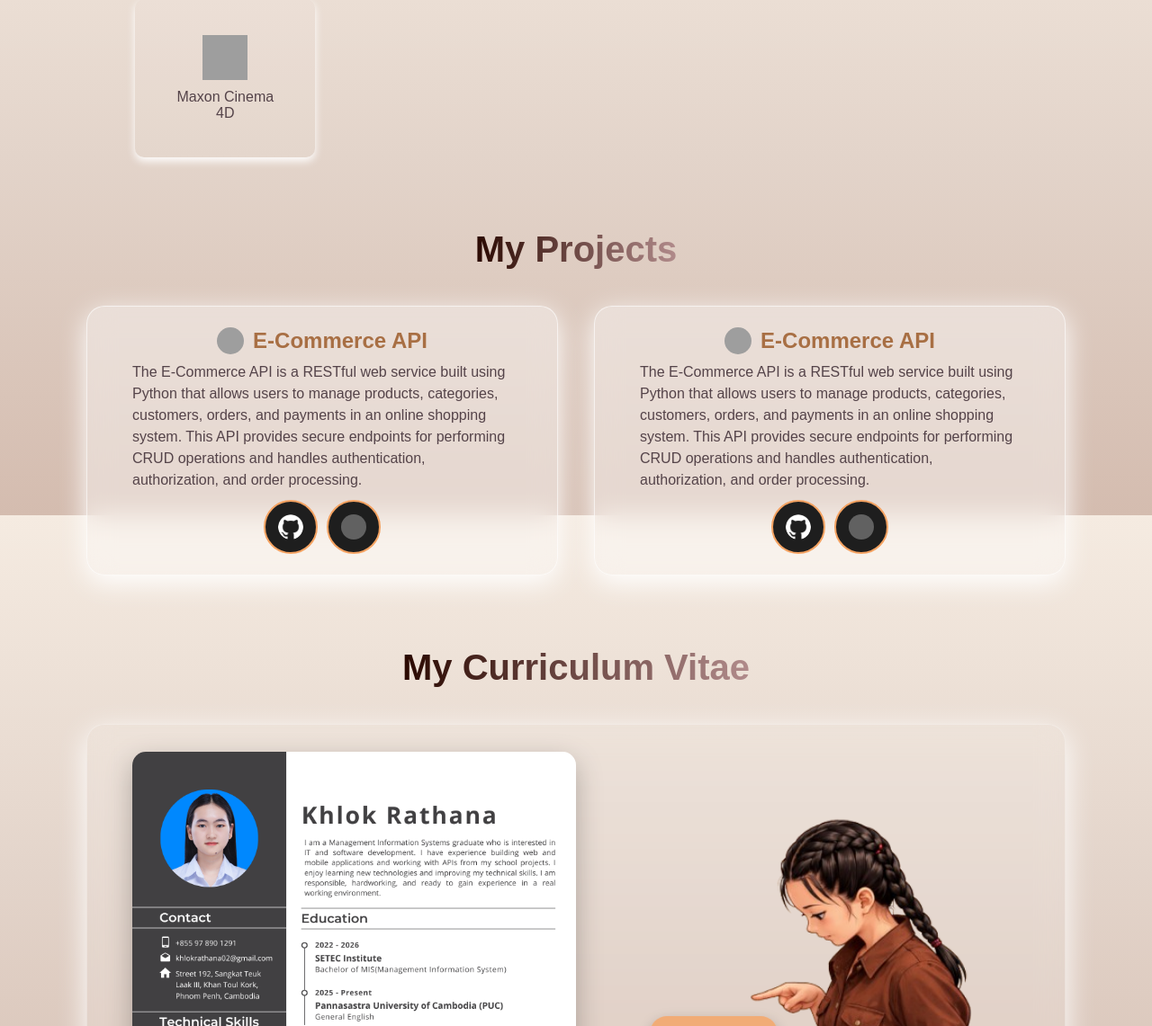
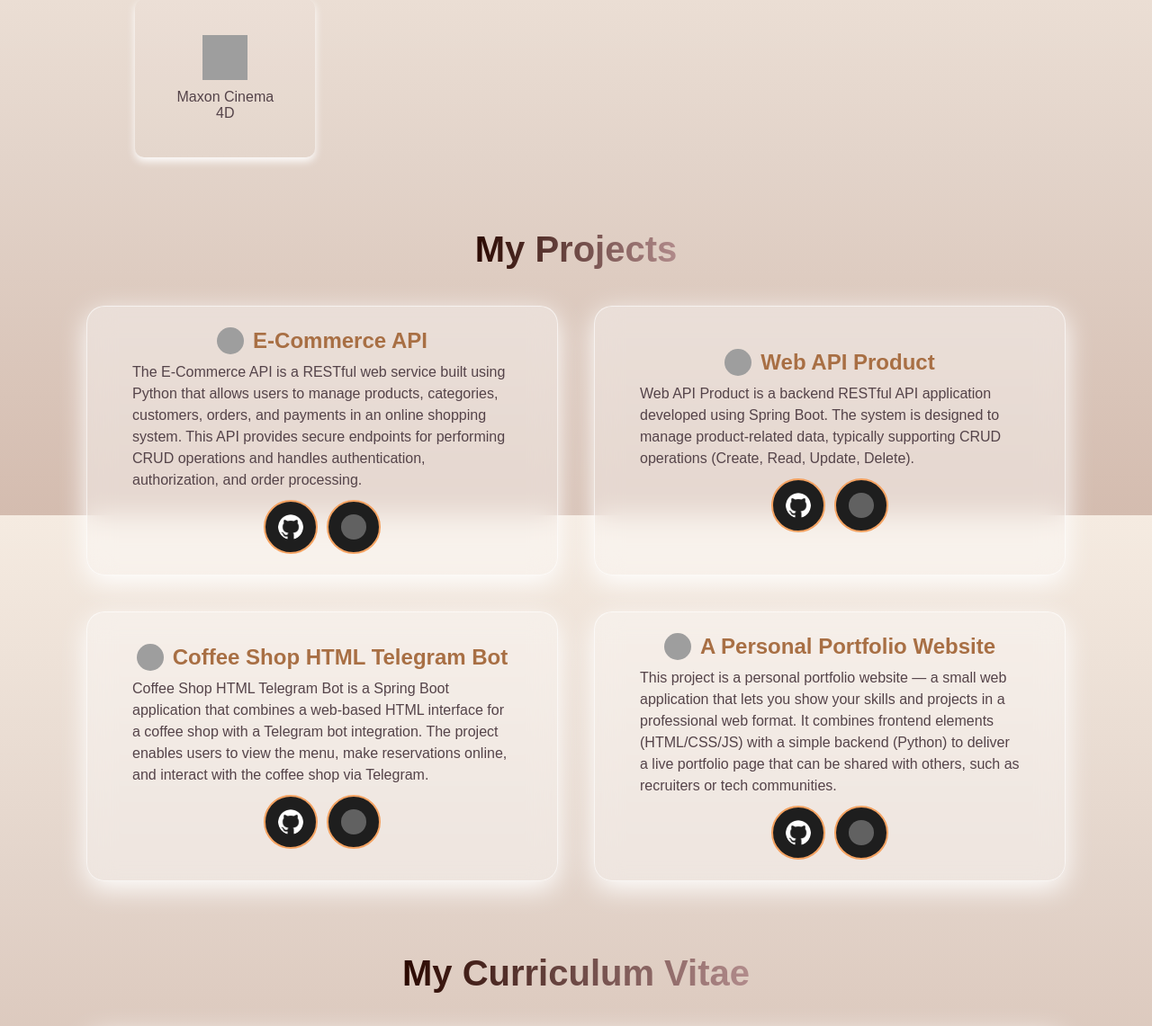
Before and after one commit to khlokrathana02-maker/portfolio, a Flask app: page / in a window 1280 px wide. Shown: the part 4227-5368 px from the top of the page at 90% size. Run offline with Flask 3, Linux system fonts and the light colour scheme; grey boxes are pictures that could not be loaded.

Commit message:
third commit

```diff
--- a/static/style.css
+++ b/static/style.css
@@ -279,7 +279,7 @@ body {
     }
 
     .container-home {
-        padding: 0 40px;
+        padding-top: 40px;
     }
 
 
@@ -304,9 +304,6 @@ body {
         margin-top: 30px;
     }
 
-    .hero-image img {
-        max-width: 300px;
-    }
 
     .bio-container {
         flex-direction: column;
@@ -763,6 +760,7 @@ body::before {
 
 .team-card {
     display: flex;
+    flex-wrap: wrap;
     align-items: center;
     gap: 40px;
     width: 85%;
@@ -771,6 +769,7 @@ body::before {
 }
 
 .member {
+    flex: 1 1 45%;
     display: flex;
     align-items: center;
     gap: 20px;
--- a/templates/project.html
+++ b/templates/project.html
@@ -43,21 +43,19 @@
 
             </div>
         </div>
-
         <div class="member">
             <div class="member-info">
                 <h2 class="project-heading">
                     <img src="https://cdn-icons-png.flaticon.com/128/2697/2697432.png" class="project">
-                    E-Commerce API</h2>
+                    Web API Product</h2>
                 <p>
-                    The E-Commerce API is a RESTful web service built using Python that allows users to manage products,
-                    categories, customers, orders, and payments in an online shopping system.
-                    This API provides secure endpoints for performing CRUD operations and handles authentication,
-                    authorization, and order processing.
+                    Web API Product is a backend RESTful API application developed using Spring Boot.
+                    The system is designed to manage product-related data, typically supporting CRUD operations (Create,
+                    Read, Update, Delete).
                 </p>
                 <div class="parent">
                     <div class="github-wrapper">
-                        <a href="https://github.com/khlokrathana02-maker/ecom-api" class="view">
+                        <a href="https://github.com/khlokrathana02-maker/web-api-product" class="view">
                             <img src="/static/image/github.png" alt="github" class="btn-icon-github">
                         </a>
                         <span class="tooltip">View Code</span>
@@ -75,6 +73,69 @@
 
             </div>
         </div>
+        <div class="member">
+            <div class="member-info">
+                <h2 class="project-heading">
+                    <img src="https://cdn-icons-png.flaticon.com/128/2697/2697432.png" class="project">
+                    Coffee Shop HTML Telegram Bot</h2>
+                <p>
+                    Coffee Shop HTML Telegram Bot is a Spring Boot application that combines a web-based HTML interface
+                    for a coffee shop with a Telegram bot integration. The project enables users to view the menu, make
+                    reservations online, and interact with the coffee shop via Telegram.
+                </p>
+                <div class="parent">
+                    <div class="github-wrapper">
+                        <a href="https://github.com/khlokrathana02-maker/coffee-shop-html-telegram-bot" class="view">
+                            <img src="/static/image/github.png" alt="github" class="btn-icon-github">
+                        </a>
+                        <span class="tooltip">View Code</span>
+
+                    </div>
+                    <div class="github-wrapper">
+                        <a href="#" class="view">
+                            <img src="https://cdn-icons-png.flaticon.com/128/1384/1384012.png" alt="github"
+                                 class="btn-icon-github">
+                        </a>
+                        <span class="tooltip">View Demo</span>
+                    </div>
+                </div>
+
+
+            </div>
+        </div>
+        <div class="member">
+            <div class="member-info">
+                <h2 class="project-heading">
+                    <img src="https://cdn-icons-png.flaticon.com/128/2697/2697432.png" class="project">
+                    A Personal Portfolio Website</h2>
+                <p>
+                    This project is a personal portfolio website — a small web application that lets you show your
+                    skills and projects in a professional web format. It combines frontend elements (HTML/CSS/JS) with a
+                    simple backend (Python) to deliver a live portfolio page that can be shared with others, such as
+                    recruiters or tech communities.
+                </p>
+                <div class="parent">
+                    <div class="github-wrapper">
+                        <a href="https://github.com/khlokrathana02-maker/portfolio" class="view">
+                            <img src="/static/image/github.png" alt="github" class="btn-icon-github">
+                        </a>
+                        <span class="tooltip">View Code</span>
+
+                    </div>
+                    <div class="github-wrapper">
+                        <a href="#" class="view">
+                            <img src="https://cdn-icons-png.flaticon.com/128/1384/1384012.png" alt="github"
+                                 class="btn-icon-github">
+                        </a>
+                        <span class="tooltip">View Demo</span>
+                    </div>
+                </div>
+
+
+            </div>
+        </div>
+
+
     </div>
 
 </section>
```
